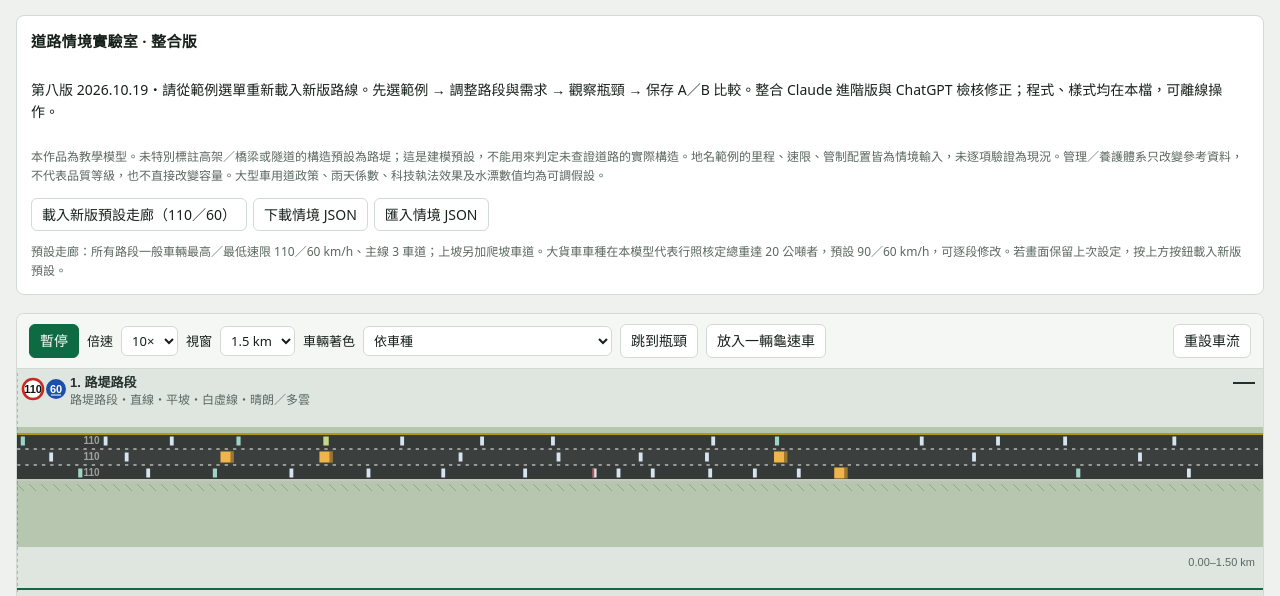
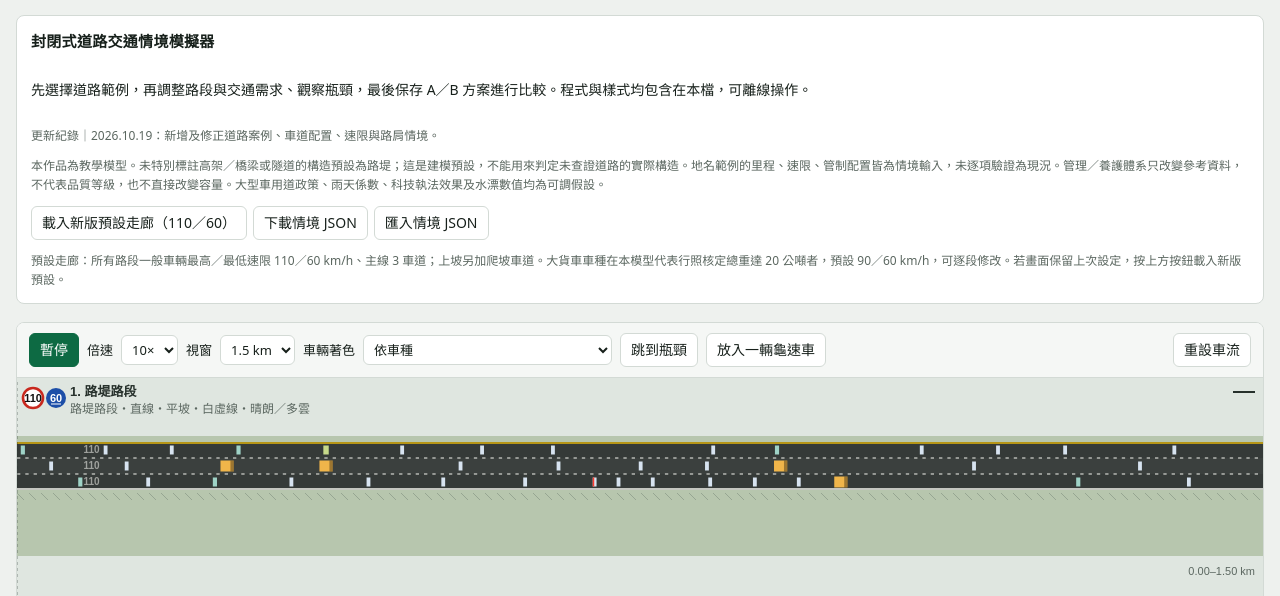
Before and after one commit to Liu7389/road-scenario-lab, a plain HTML site: page index.html in a window 1280 px wide. Shown: the part 181-777 px from the top of the page. Drawn offline with Linux system fonts and the light colour scheme.

Commit message:
Clean up simulator title and retain update history

```diff
--- a/index.html
+++ b/index.html
@@ -4,7 +4,7 @@
 <meta charset="utf-8">
 <meta name="viewport" content="width=device-width, initial-scale=1, viewport-fit=cover">
 <style>body{margin:0}[hidden]{display:none!important}</style>
-<title>封閉式道路交通情境模擬器｜第八版</title>
+<title>封閉式道路交通情境模擬器</title>
 <style>
 /* Layout: road strip on top (the thing you watch), settings column + analysis column below, then A/B, report and assumptions. Freeway guide-sign green is the one accent. */
 :root{
@@ -179,9 +179,10 @@ textarea#report{width:100%;min-height:260px;font-family:ui-monospace,Menlo,Conso
     </div>
   </header>
   <section id="routeInfo" class="card" hidden aria-label="路徑配置與查核依據"></section>
-  <section class="card" aria-label="整合版說明">
-    <h2>道路情境實驗室 · 整合版</h2>
-    <p>第八版 2026.10.19・請從範例選單重新載入新版路線。先選範例 → 調整路段與需求 → 觀察瓶頸 → 保存 A／B 比較。整合 Claude 進階版與 ChatGPT 檢核修正；程式、樣式均在本檔，可離線操作。</p>
+  <section class="card" aria-label="模擬器說明">
+    <h2>封閉式道路交通情境模擬器</h2>
+    <p>先選擇道路範例，再調整路段與交通需求、觀察瓶頸，最後保存 A／B 方案進行比較。程式與樣式均包含在本檔，可離線操作。</p>
+    <p class="note">更新紀錄｜2026.10.19：新增及修正道路案例、車道配置、速限與路肩情境。</p>
     <p class="note">本作品為教學模型。未特別標註高架／橋梁或隧道的構造預設為路堤；這是建模預設，不能用來判定未查證道路的實際構造。地名範例的里程、速限、管制配置皆為情境輸入，未逐項驗證為現況。管理／養護體系只改變參考資料，不代表品質等級，也不直接改變容量。大型車用道政策、雨天係數、科技執法效果及水漂數值均為可調假設。</p>
     <div class="toolrow"><button id="defaultCorridor" type="button">載入新版預設走廊（110／60）</button><button id="jsonSave" type="button">下載情境 JSON</button><button id="jsonLoad" type="button">匯入情境 JSON</button><input id="jsonFile" type="file" accept=".json,application/json" hidden><span id="jsonNote" role="status"></span></div>
     <p class="note">預設走廊：所有路段一般車輛最高／最低速限 110／60 km/h、主線 3 車道；上坡另加爬坡車道。大貨車車種在本模型代表行照核定總重達 20 公噸者，預設 90／60 km/h，可逐段修改。若畫面保留上次設定，按上方按鈕載入新版預設。</p>
```
